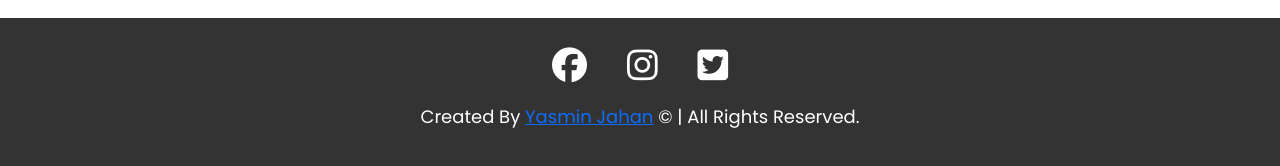
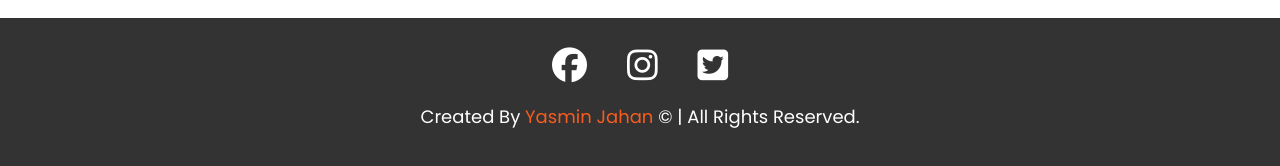
Before and after one commit to yasmin-jahan/coffee-project, a plain HTML site: page index.html in a window 1280 px wide. Shown: the part 3647-3813 px from the top of the page. Drawn offline with nearby package versions, Linux system fonts and the light colour scheme; a web font is replaced by a local one.

Commit message:
Add files via upload

```diff
--- a/css/style.css
+++ b/css/style.css
@@ -350,7 +350,8 @@ footer{
     color: #fff;
     text-align: center;
 }
-.copywright_content p span{
+.copywright_content p a{
+    text-decoration: none;
     color: rgb(248, 92, 30);
 }
 /* footer-section-ends */
```
